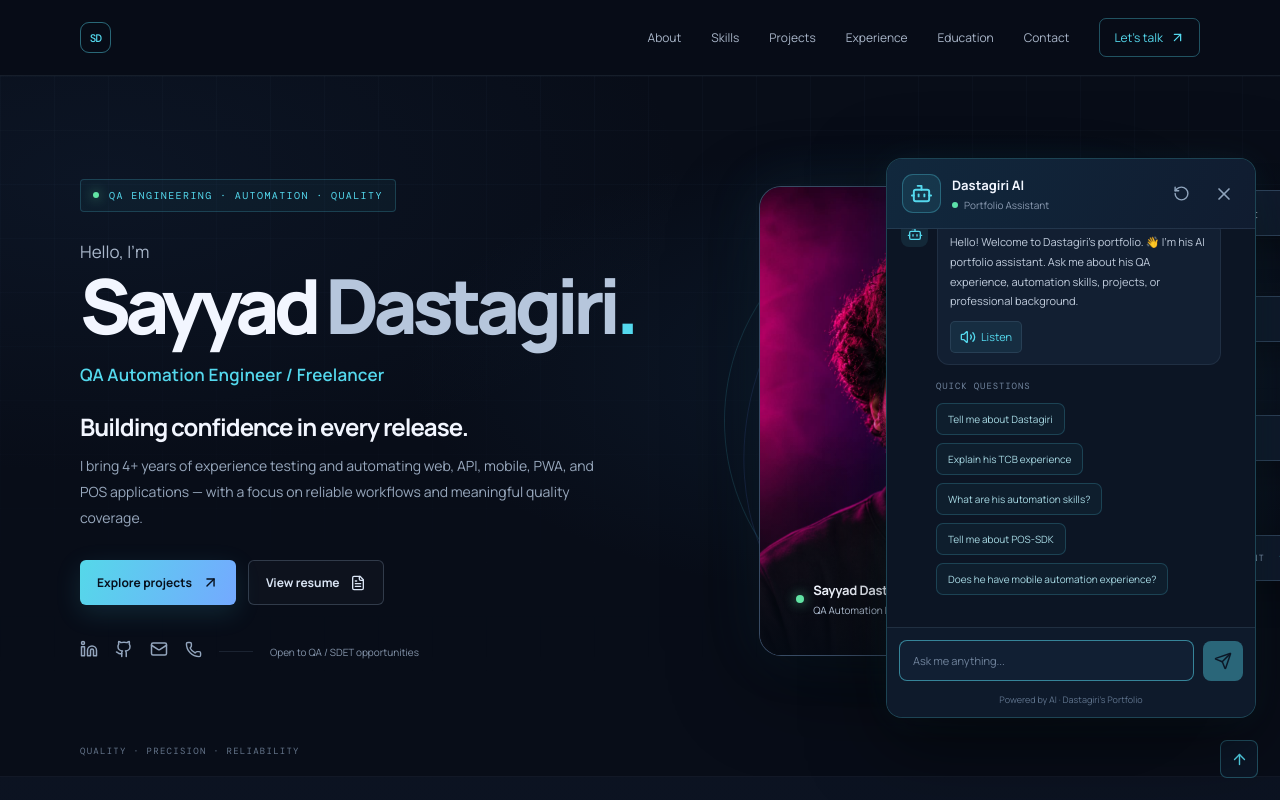
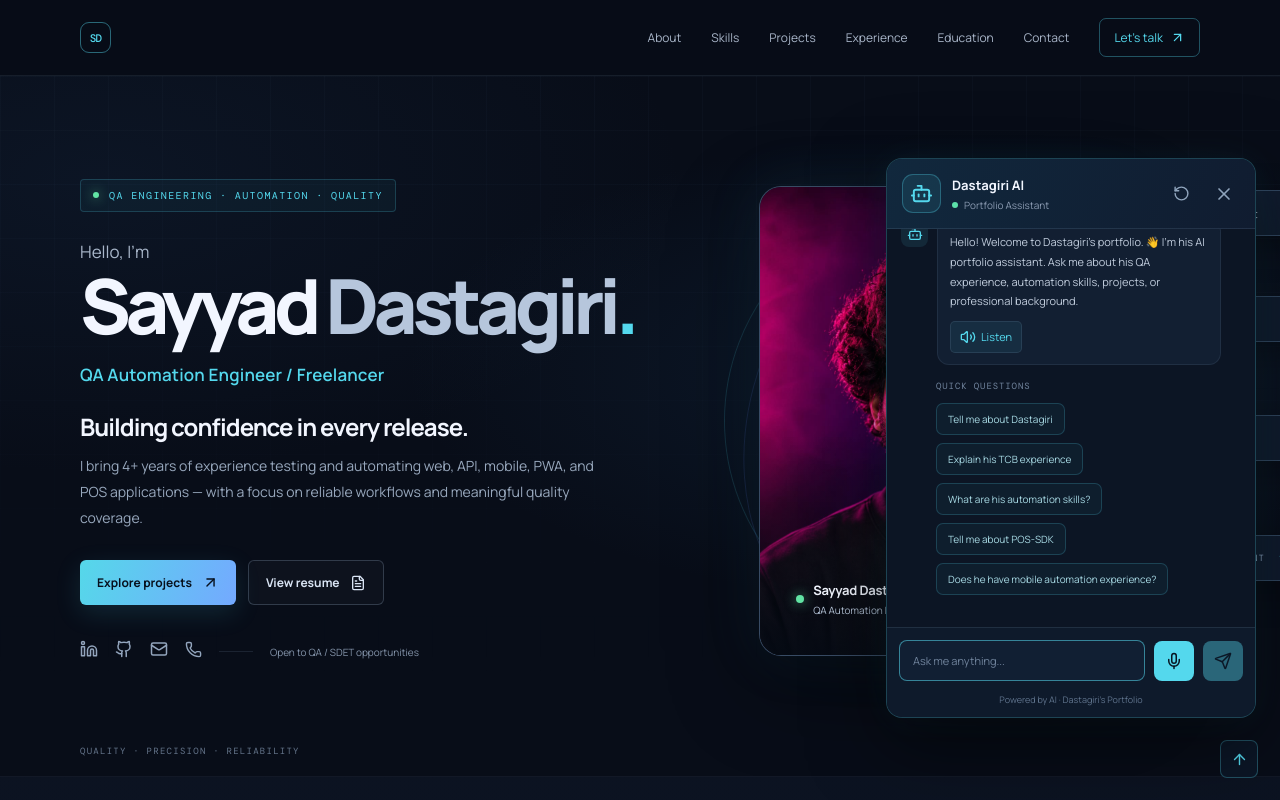
Before and after one commit to SdDastagiri/dastagiri-qa-portfolio, a React (Vite) app: page / in a window 1280 px wide. Both pictures are taken after a click on the button "Chat with Dastagiri AI". Shown: the top 800 px of the page. Built offline with nearby package versions, Linux system fonts and the light colour scheme.

Commit message:
Chatbot voice recorder  added

```diff
--- a/src/components/PortfolioChatbot.jsx
+++ b/src/components/PortfolioChatbot.jsx
@@ -13,6 +13,8 @@ import {
     Pause,
     Play,
     Square,
+    Mic,
+    MicOff,
 } from 'lucide-react'
 
 const suggestions = [
@@ -34,10 +36,11 @@ export default function PortfolioChatbot() {
     const [messages, setMessages] = useState([welcomeMessage])
     const [input, setInput] = useState('')
     const [loading, setLoading] = useState(false)
-    const [usedSuggestions, setUsedSuggestions] = useState([])
 
     const messagesEndRef = useRef(null)
     const inputRef = useRef(null)
+    const recognitionRef = useRef(null)
+    const [isListening, setIsListening] = useState(false)
     const [speakingIndex, setSpeakingIndex] = useState(null)
     const [speechPaused, setSpeechPaused] = useState(false)
 
@@ -124,6 +127,51 @@ export default function PortfolioChatbot() {
         }
     }, [isOpen])
 
+    const toggleVoiceInput = () => {
+        const SpeechRecognition =
+            window.SpeechRecognition || window.webkitSpeechRecognition
+
+        if (!SpeechRecognition) {
+            alert('Voice input is not supported in this browser. Please use Google Chrome.')
+            return
+        }
+
+        if (isListening) {
+            recognitionRef.current?.stop()
+            setIsListening(false)
+            return
+        }
+
+        const recognition = new SpeechRecognition()
+        recognitionRef.current = recognition
+        recognition.lang = 'en-IN'
+        recognition.continuous = false
+        recognition.interimResults = true
+
+        recognition.onstart = () => setIsListening(true)
+
+        recognition.onresult = (event) => {
+            const transcript = Array.from(event.results)
+                .map((result) => result[0].transcript)
+                .join(' ')
+            setInput(transcript)
+        }
+
+        recognition.onerror = (event) => {
+            setIsListening(false)
+            if (event.error !== 'no-speech' && event.error !== 'aborted') {
+                alert('Could not capture your voice. Please check microphone permission and try again.')
+            }
+        }
+
+        recognition.onend = () => {
+            setIsListening(false)
+            recognitionRef.current = null
+        }
+
+        recognition.start()
+    }
+
     const sendMessage = async (text = input) => {
         const question = text.trim()
 
@@ -186,18 +234,10 @@ export default function PortfolioChatbot() {
 
     const resetChat = () => {
         stopSpeaking()
+        recognitionRef.current?.stop()
+        setIsListening(false)
         setMessages([welcomeMessage])
         setInput('')
-        setUsedSuggestions([])
-    }
-
-    const remainingSuggestions = suggestions.filter(
-        (suggestion) => !usedSuggestions.includes(suggestion)
-    )
-
-    const handleSuggestionClick = (suggestion) => {
-        setUsedSuggestions((previous) => [...previous, suggestion])
-        sendMessage(suggestion)
     }
 
     return (
@@ -262,7 +302,12 @@ export default function PortfolioChatbot() {
 
                         <button
                             className="chatbot-icon-button"
-                            onClick={() => setIsOpen(false)}
+                            onClick={() => {
+                                recognitionRef.current?.stop()
+                                setIsListening(false)
+                                stopSpeaking()
+                                setIsOpen(false)
+                            }}
                             aria-label="Close chatbot"
                         >
                             <X size={20} />
@@ -345,28 +390,19 @@ export default function PortfolioChatbot() {
                             </div>
                         ))}
 
-                        {!loading && remainingSuggestions.length > 0 && (
+                        {messages.length === 1 && (
                             <div className="chatbot-suggestions">
-                                <span>
-                                    {messages.length === 1 ? 'QUICK QUESTIONS' : 'YOU CAN ALSO ASK'}
-                                </span>
+                                <span>QUICK QUESTIONS</span>
 
-                                {remainingSuggestions.map((suggestion) => (
+                                {suggestions.map((suggestion) => (
                                     <button
                                         key={suggestion}
-                                        onClick={() => handleSuggestionClick(suggestion)}
+                                        onClick={() => sendMessage(suggestion)}
                                         disabled={loading}
                                     >
                                         {suggestion}
                                     </button>
                                 ))}
-                            </div>
-                        )}
-
-                        {!loading && messages.length > 1 && remainingSuggestions.length === 0 && (
-                            <div className="chatbot-suggestions chatbot-suggestions-finished">
-                                <span>WHAT ELSE WOULD YOU LIKE TO ASK?</span>
-                                <p>Type any question below — I'm happy to help.</p>
                             </div>
                         )}
 
@@ -392,11 +428,22 @@ export default function PortfolioChatbot() {
                             ref={inputRef}
                             value={input}
                             onChange={(event) => setInput(event.target.value)}
-                            placeholder="Ask me anything..."
+                            placeholder={isListening ? 'Listening... speak now' : 'Ask me anything...'}
                             maxLength={1000}
                             disabled={loading}
                             aria-label="Type your message"
                         />
+
+                        <button
+                            type="button"
+                            className={`chatbot-mic-button ${isListening ? 'is-listening' : ''}`}
+                            onClick={toggleVoiceInput}
+                            disabled={loading}
+                            aria-label={isListening ? 'Stop voice input' : 'Start voice input'}
+                            title={isListening ? 'Stop recording' : 'Ask using your voice'}
+                        >
+                            {isListening ? <MicOff size={18} /> : <Mic size={18} />}
+                        </button>
 
                         <button
                             type="submit"
```
